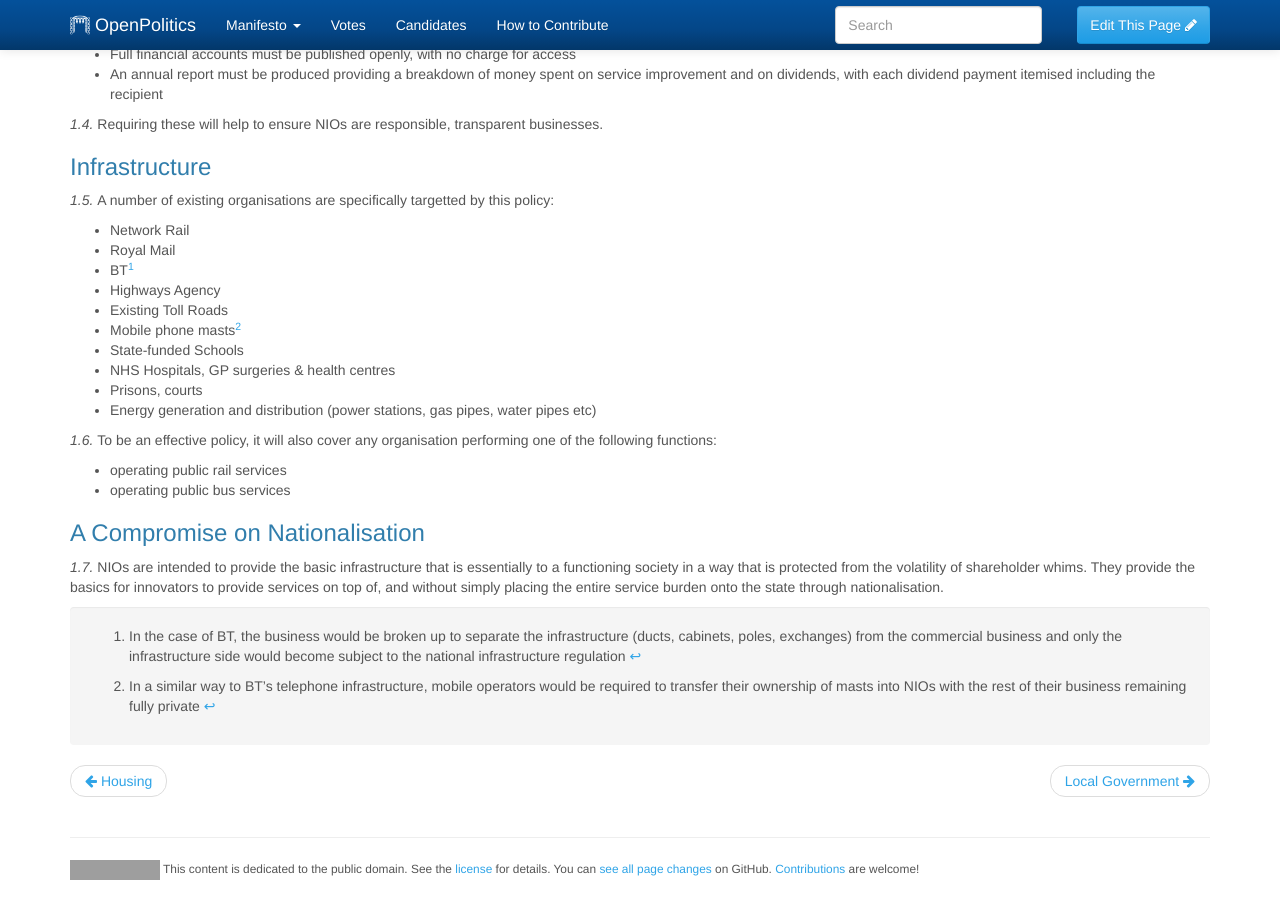
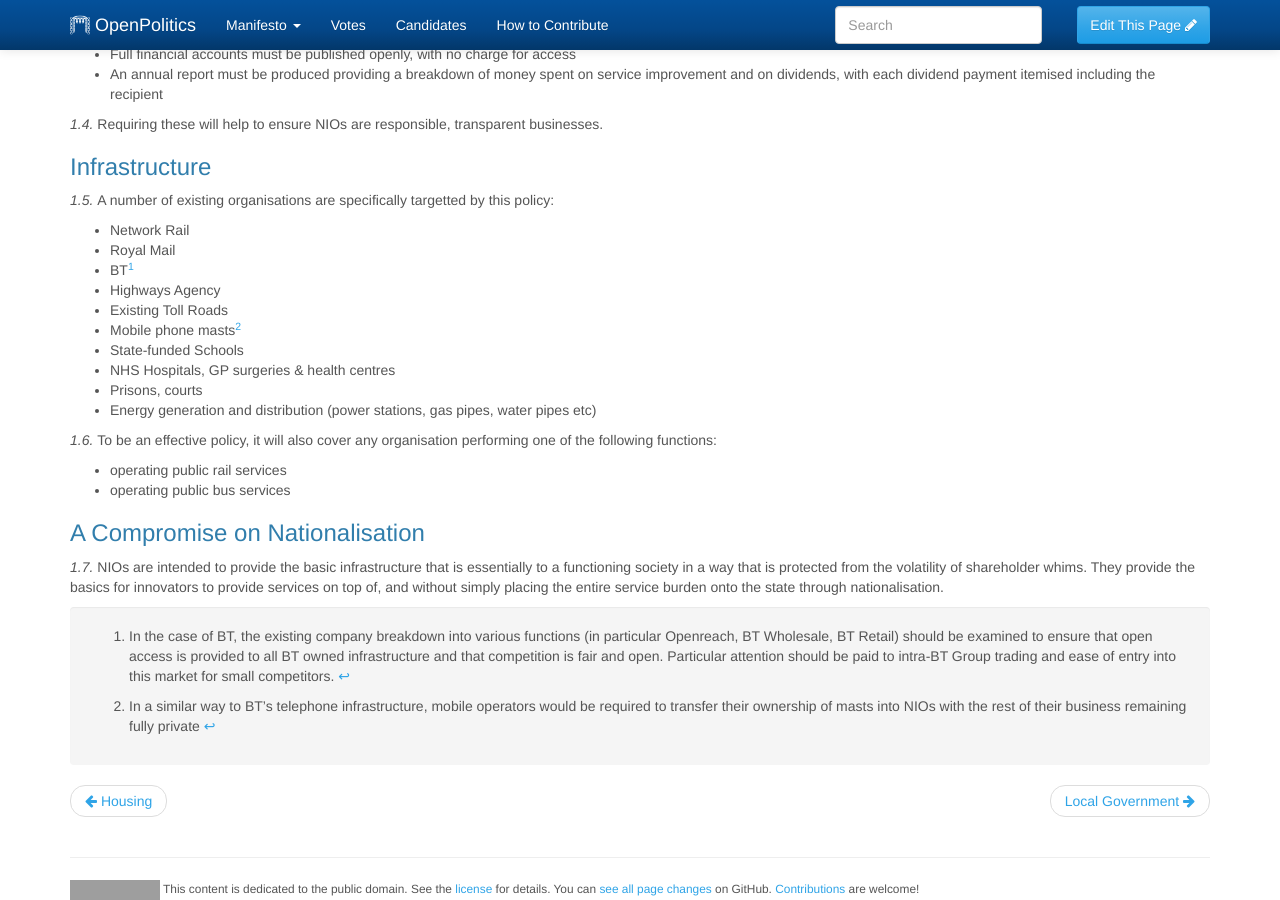
Before and after one commit to openpolitics/manifesto, a Jekyll site: the page built from manifesto/infrastructure.md, in a window 1280 px wide and 900 px high, scrolled down 560 px. Built offline with Jekyll 4.4.1, drawn with Linux system fonts in a browser that asks for light colours; grey boxes are pictures that could not be loaded.

Commit message:
Update infrastructure.md
Changes made to better reflect existing BT Group structure

```diff
--- a/manifesto/infrastructure.md
+++ b/manifesto/infrastructure.md
@@ -60,5 +60,5 @@ To be an effective policy, it will also cover any organisation performing one of
 NIOs are intended to provide the basic infrastructure that is essentially to a functioning society in a way that is protected from the volatility of shareholder whims. They provide the basics for innovators to provide services on top of, and without simply placing the entire service burden onto the state through nationalisation.
 
 
-[^1]: In the case of BT, the business would be broken up to separate the infrastructure (ducts, cabinets, poles, exchanges) from the commercial business and only the infrastructure side would become subject to the national infrastructure regulation
+[^1]: In the case of BT, the existing company breakdown into various functions (in particular Openreach, BT Wholesale, BT Retail) should be examined to ensure that open access is provided to all BT owned infrastructure and that competition is fair and open. Particular attention should be paid to intra-BT Group trading and ease of entry into this market for small competitors.
 [^2]: In a similar way to BT's telephone infrastructure, mobile operators would be required to transfer their ownership of masts into NIOs with the rest of their business remaining fully private
```
